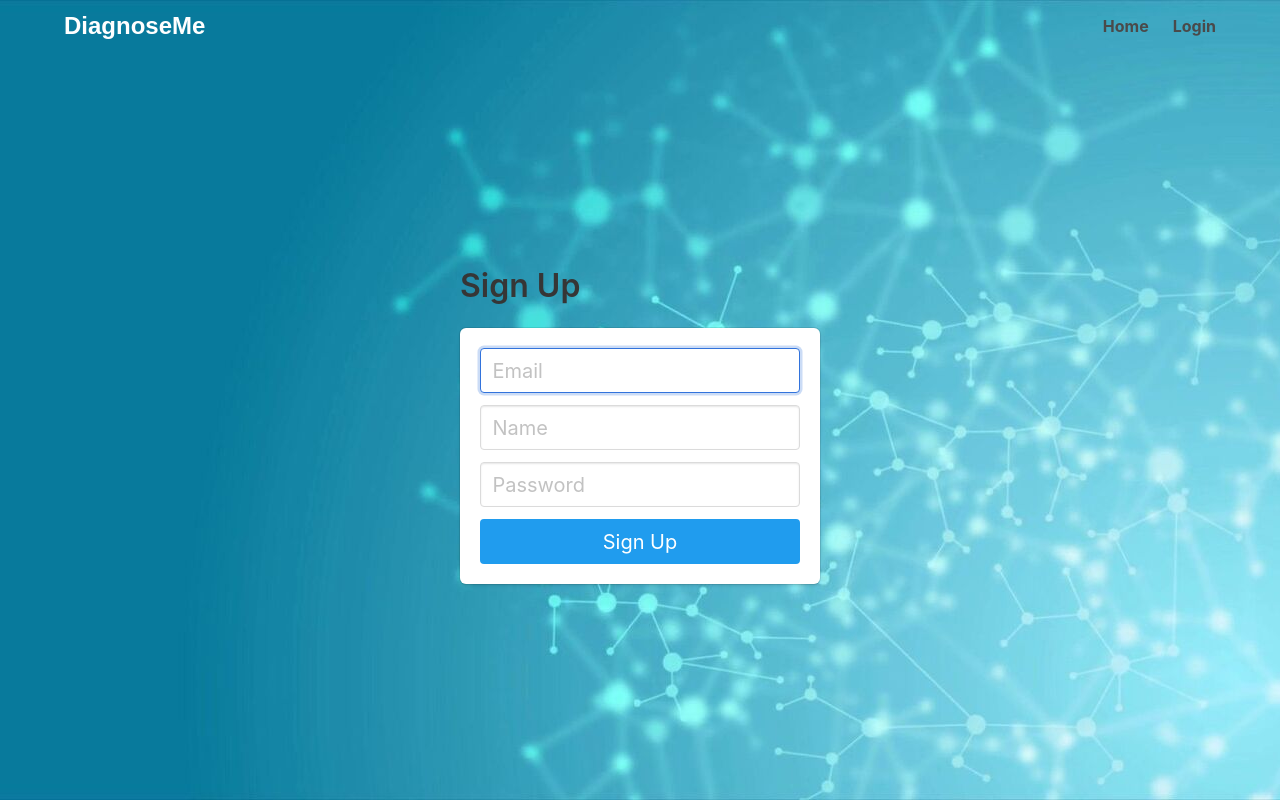
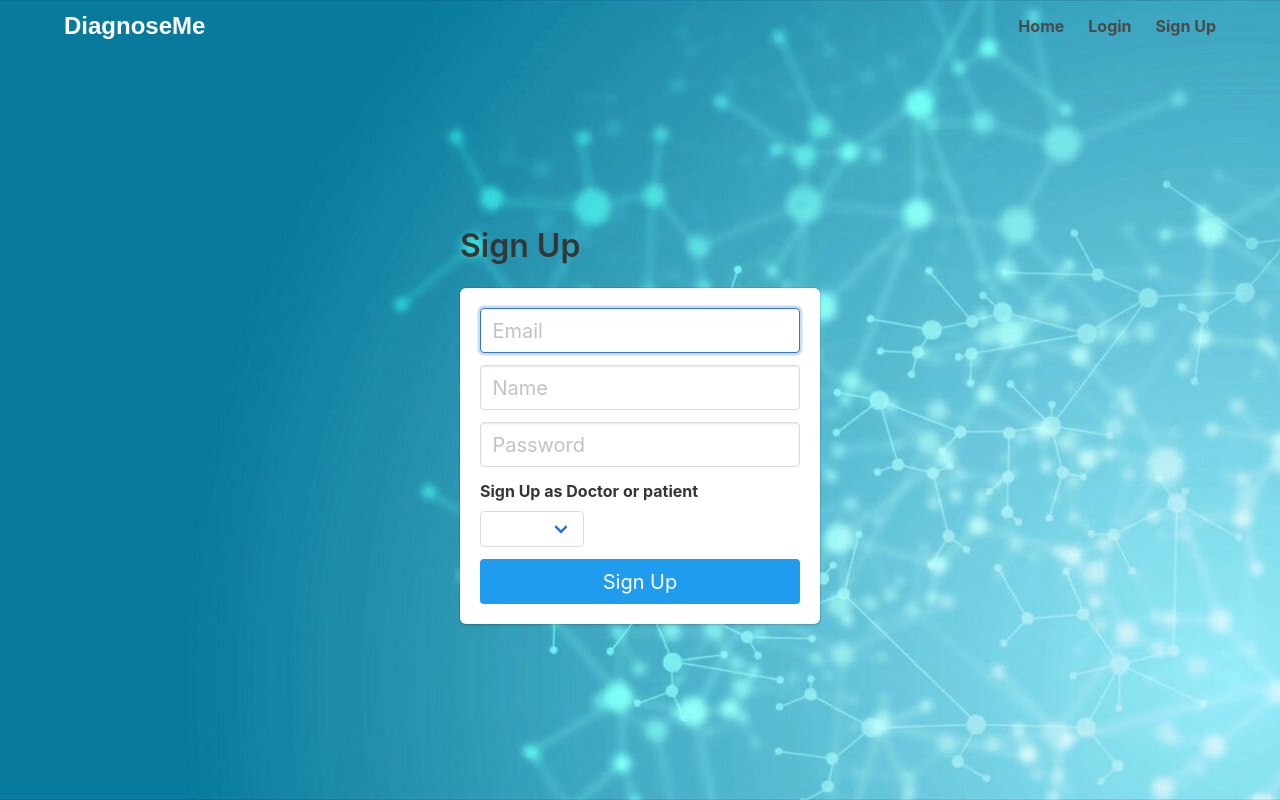
Before and after one commit to RichKitibwa/DiagnoseMe, a Flask app: page /signup in a window 1280 px wide. Run offline with Flask 2, Linux system fonts and the light colour scheme.

Commit message:
Add user role

```diff
--- a/auth.py
+++ b/auth.py
@@ -24,7 +24,7 @@ def login():
             flash('Please check your login details and try again.')
             return redirect(url_for('auth.login'))
         login_user(user, remember=remember)
-        return redirect(url_for('main.profile'))
+        return redirect(url_for('main.patient'))
 
 
 @auth.route('/signup', methods=['GET', 'POST'])
--- a/main.py
+++ b/main.py
@@ -11,10 +11,10 @@ def index():
     return render_template('index.html')
 
 
-@main.route('/profile')
+@main.route('/patient')
 @login_required
-def profile():
-    return render_template('profile.html', name=current_user.name)
+def patient():
+    return render_template('patient.html', name=current_user.name)
 
 
 app = create_app()
--- a/models.py
+++ b/models.py
@@ -13,12 +13,14 @@ class User(UserMixin, db.Model):
     email = db.Column(db.String(100), unique=True)
     password = db.Column(db.String(100))
     name = db.Column(db.String(1000))
+    role = db.Column(db.String(1000))
 
-    def __init__(self, email, password, name):
+    def __init__(self, email, password, name, role):
         db.create_all()
         self.email = email
         self.password = password
         self.name = name
+        self.role = role
 
     def __repr__(self):
         return '<User %r>' % self.id
--- a/static/css/main.css
+++ b/static/css/main.css
@@ -18,3 +18,12 @@ h2.sign-up {
     color: white;
     font-weight: bold;
 }
+.container patient {
+    background-color: #1d6d86;
+}
+.patient-body {
+    background-color: #EFEFEF;
+}
+.patient-footer {
+    height: 10px;
+}
--- a/templates/base.html
+++ b/templates/base.html
@@ -9,7 +9,6 @@
 </head>
 <body>
     <section class="hero is-fullheight" style="background-image:#C4FCEF;">
-
         <div class="hero-head">
             <nav class="navbar">
                 <div class="container">
@@ -25,7 +24,7 @@
                                 Home
                             </a>
                             {% if current_user.is_authenticated %}
-                        <a href="{{ url_for('main.profile') }}" class="navbar-item">
+                            <a href="{{ url_for('main.patient') }}" class="navbar-item">
                                 Profile
                             </a>
                             {% endif %}
@@ -33,6 +32,9 @@
                             {% if not current_user.is_authenticated %}
                             <a href="{{ url_for('auth.login') }}" class="navbar-item">
                                 Login
+                            </a>
+                             <a href="{{ url_for('auth.signup') }}" class="navbar-item">
+                            Sign Up
                             </a>
                             {% endif %}
 
@@ -46,6 +48,7 @@
                 </div>
             </nav>
         </div>
+    </div>
 
     <div class="hero-body">
        <div class="container level-left">
--- a/templates/signup.html
+++ b/templates/signup.html
@@ -27,6 +27,18 @@
                         <input class="input is-medium" type="password" name="password" placeholder="Password" required>
                     </div>
                 </div>
+                <div class="field">
+                  <label class="label">Sign Up as Doctor or patient</label>
+                  <div class="control">
+                    <div class="select">
+                      <select name="role" required>
+                        <option> </option>
+                        <option>Doctor</option>
+                        <option>Patient</option>
+                      </select>
+                    </div>
+                  </div>
+                </div>
                 <button class="button is-block is-info is-medium is-fullwidth">Sign Up</button>
             </form>
         </div>
```
Also changed, not shown: templates/index.html (+2 -7 lines), templates/patient.html (added, +61 -0 lines), templates/profile.html (deleted, +0 -7 lines), templates/doctor.html (added), templates/login.html (indentation only). Lines whose indentation alone changed are shown as unchanged.
